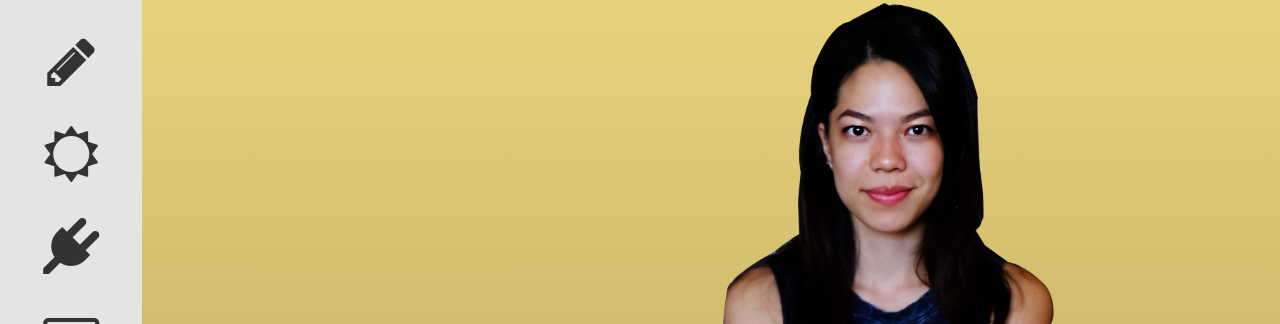
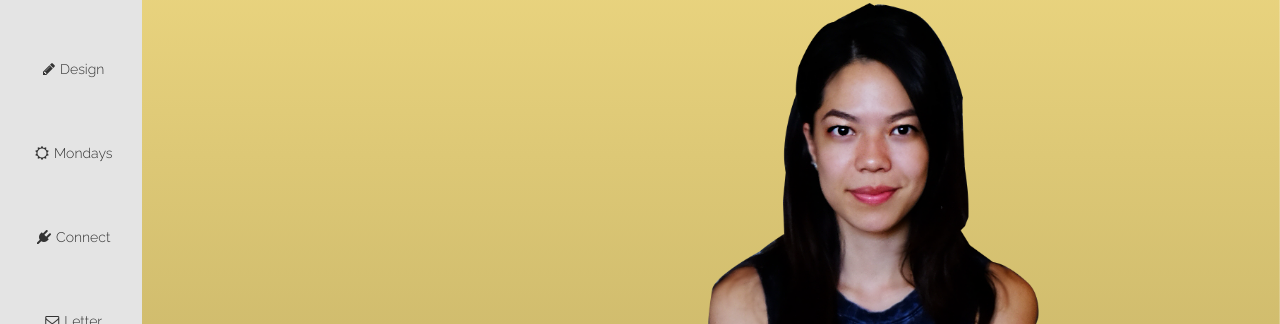
Before and after one commit to rommelfowler/dora-website, a plain HTML site: page index.html in a window 1280 px wide. Shown: the top 324 px of the page. Drawn offline with nearby package versions, Linux system fonts and the light colour scheme.

Commit message:
dora upate

```diff
--- a/assets/js/main.js
+++ b/assets/js/main.js
@@ -1,3 +1,4 @@
+// This creates the parallax effect
 $(window).scroll(function(){
   var yScroll = $(this).scrollTop();
   $(".cta h1").css({'transform':'translate(0px,' + yScroll/10 + '% )'});
@@ -9,6 +10,22 @@ $(window).scroll(function(){
     "filter": "blur("+yScroll/75+"px)"
   });
   $(".design").css({'transform':'translate(0px,-' + yScroll/20 + '% )'});
+});
 
 
+// handle links with @href started with '#' only
+$(document).on('click', 'a[href^="#"]', function(e) {
+    // target element id
+    var id = $(this).attr('href');
+    // target element
+    var $id = $(id);
+    if ($id.length === 10) {
+        return;
+    }
+    // prevent standard hash navigation (avoid blinking in IE)
+    e.preventDefault();
+    // top position relative to the document
+    var pos = $id.offset().top;
+    // animated top scrolling
+    $('body, html').animate({scrollTop: pos});
 });
--- a/assets/sass/addons/_container.sass
+++ b/assets/sass/addons/_container.sass
@@ -1,8 +1,9 @@
 .container
   display: grid
-  grid-template-columns: 10% 90%
+  grid-template-columns: .25fr 1fr 1fr 1fr
   grid-template-rows: 1fr 1fr 1fr 1fr
-  grid-template-areas: "nav inner-body "
+  grid-template-areas: "nav inner-body inner-body inner-body"
+  overflow: hidden
 
 .nav
   grid-area: nav
@@ -25,3 +26,6 @@
 
 .inner-body
   grid-area: inner-body
+
+i.fa
+  margin: auto 5px
--- a/index.html
+++ b/index.html
@@ -15,13 +15,13 @@
   <div class="nav">
     <ul>
       <!-- design -->
-      <li><a href="#design"><i class="fa fa-pencil fa-4x" aria-hidden="true"></i></a></li>
+      <li><a href="#design"><i class="fa fa-pencil fa-1x" aria-hidden="true"></i>Design</a></li>
       <!-- monday -->
-      <li><a href="#"><i class="fa fa-sun-o fa-4x" aria-hidden="true"></i></a></li>
+      <li><a href="#mondays"><i class="fa fa-sun-o fa-1x" aria-hidden="true"></i>Mondays</a></li>
       <!-- connect -->
-      <li><a href="#"><i class="fa fa-plug fa-4x" aria-hidden="true"></i></a></li>
+      <li><a href="#"><i class="fa fa-plug fa-1x" aria-hidden="true"></i>Connect</a></li>
       <!-- letter -->
-      <li><a href="#"><i class="fa fa-envelope-o fa-4x" aria-hidden="true"></i></a></li>
+      <li><a href="#"><i class="fa fa-envelope-o fa-1x" aria-hidden="true"></i>Letter</a></li>
     </ul>
   </div>
   <div class="inner-body">
@@ -35,7 +35,6 @@
       </section>
 
       <section id="design" class="design">
-        <h1 class="white">Folio</h1>
         <div class="folio-item">
             <img src="https://static1.squarespace.com/static/5600b72be4b0df026fac289e/t/59ece7f99f8dce4683339257/1508698105771/print.jpg?format=1000w" alt="">
         </div>
@@ -81,7 +80,6 @@
         </div>
       </section>
 
-
   </div>
 </div>
 
```
Also changed, not shown: assets/css/style.css.
